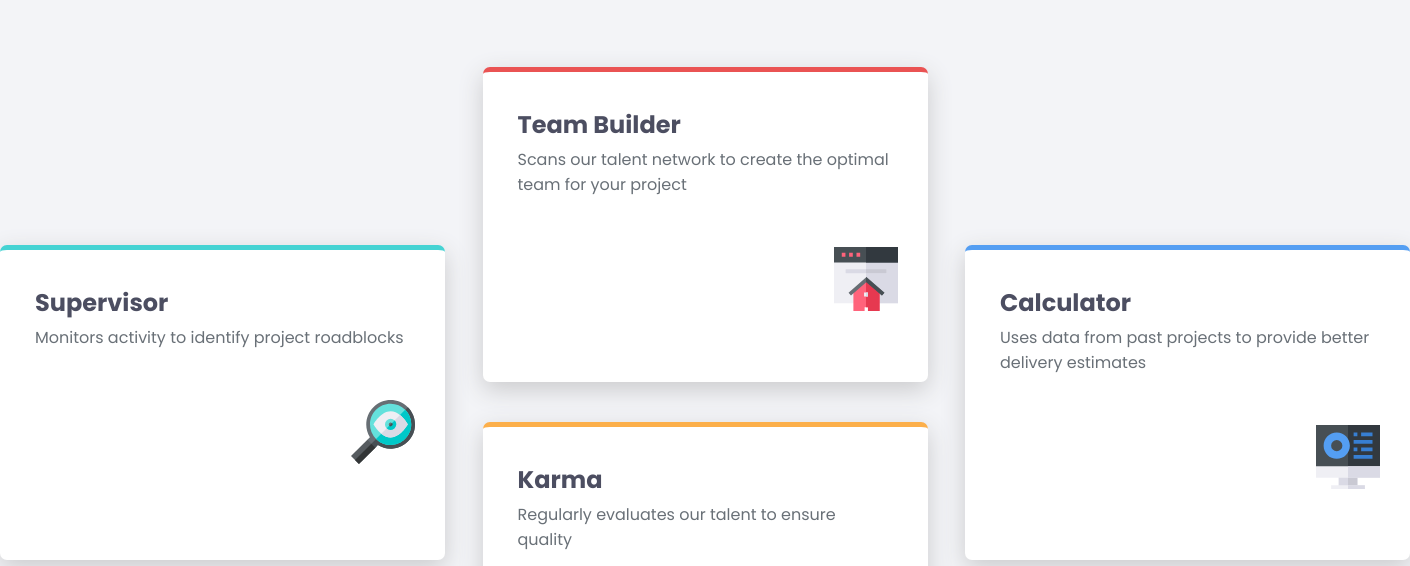
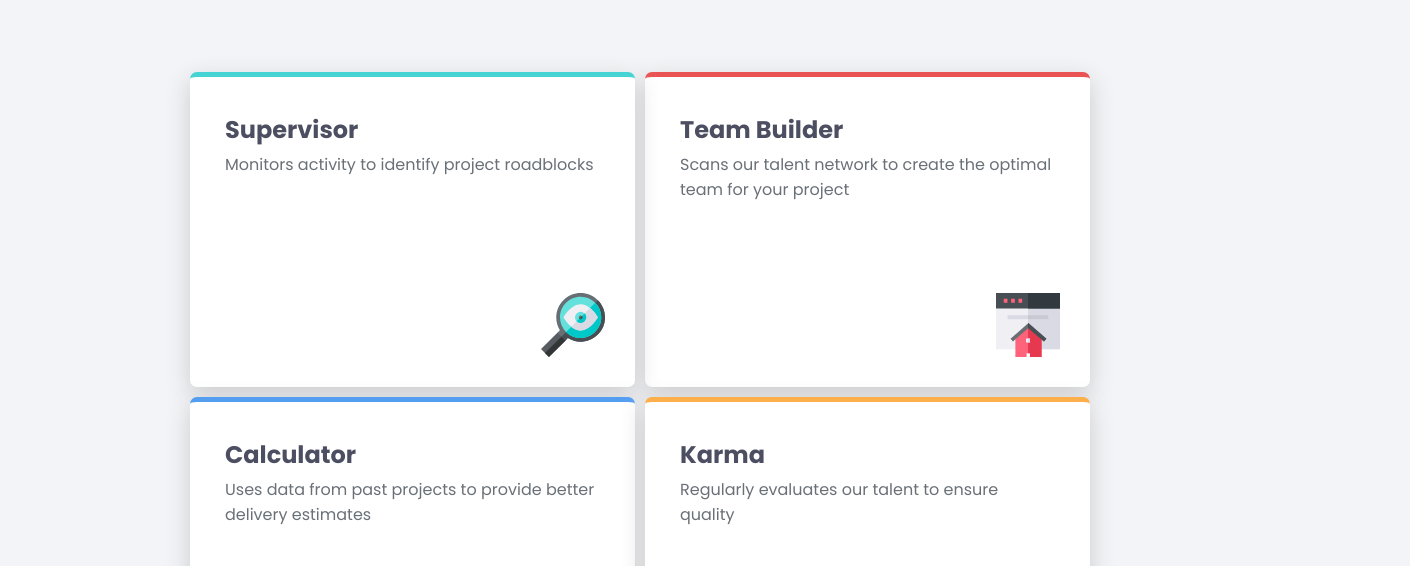
Before and after one commit to RafaelVzz/Four-card-feature-section, a plain HTML site: page index.html in a window 1280 px wide. Shown: the part 234-800 px from the top of the page, 1410 px wide, since content can reach past the window. Drawn offline with Linux system fonts and the light colour scheme.

Commit message:
Maked a ruper responsive layout

```diff
--- a/css/estilos.css
+++ b/css/estilos.css
@@ -14,8 +14,12 @@ div, body{
 
 .encabezado{
     max-width: 575px;
+    width: 100%;
     margin: 0 auto;
     margin-top: 75px;
+    display: flex;
+    flex-direction: column;
+    align-items: center;
 }
 
 .texto_claro{
@@ -35,14 +39,13 @@ div, body{
 }
 
 h1{
-    text-align: center;
     margin: 0;
     font-size: xx-large;
 }
 
 .encabezado p{
+    color: hsl(212, 6%, 44%);
     text-align: center;
-    color: hsl(212, 6%, 44%);
 }
 
 .contenedor-principal{
@@ -60,6 +63,9 @@ h1{
 }
 
 .caja-base{
+    display: flex;
+    flex-direction: column;
+    justify-content: space-between;
     background-color: white;
     width: 445px;
     height: 315px;
@@ -70,9 +76,8 @@ h1{
 }
 
 .caja-base img{
-    float: right;
-    margin: 0;
-    margin-top: 45px;
+    width: 64px;
+    align-self: flex-end;
 }
 
 .caja-base p{
@@ -113,14 +118,56 @@ h1{
     grid-row: 3 / 4;
 }
 
-@media screen and (max-width: 500px){
+@media screen and (max-width: 405px){
+    .encabezado h1, p{
+        text-align: center;
+        text-wrap: pretty;
+    }
+}
+
+@media screen and (max-width: 915px){
     .contenedor-principal{
         display: flex;
         flex-direction: column;
+        margin-bottom: 25px;
     }
 
     .caja-base{
         width: 90%;
         margin-top: 20px;
     }
+
+    .encabezado h1{
+        text-wrap: pretty;
+    }
 }
+
+@media screen and (max-width: 1350px){
+    .contenedor-principal{
+        grid-template-columns: repeat(2, 1fr);
+        grid-template-rows: repeat(2, 1fr);
+        width: fit-content;
+        grid-template-areas:
+        "supervisor team-builder"
+        "calculator karma";
+    }
+
+    .supervisor{
+        grid-area: supervisor;
+    }
+
+    .team-builder{
+        grid-area: team-builder;
+    }
+
+    .calculator{
+        grid-area: calculator;
+    }
+
+    .karma{
+        grid-area: karma;
+    }
+
+
+
+}
--- a/index.html
+++ b/index.html
@@ -20,26 +20,34 @@
     <div class="contenedor-principal">
 
         <div class="caja-base team-builder">
+            <div class="caja-base-texto">
             <h2>Team Builder</h2>
             <p>Scans our talent network to create the optimal team for your project</p>
+            </div>
             <img src="css/images/icon-team-builder.svg">
         </div>
 
         <div class="caja-base supervisor">
+            <div class="caja-base-texto">
             <h2>Supervisor</h2>
             <p>Monitors activity to identify project roadblocks</p>
+            </div>
             <img src="css/images/icon-supervisor.svg">
         </div>
 
         <div class="caja-base calculator">
+            <div class="caja-base-texto">
             <h2>Calculator</h2>
             <p>Uses data from past projects to provide better delivery estimates</p>
+            </div>
             <img src="css/images/icon-calculator.svg">
         </div>
 
         <div class="caja-base karma">
+            <div class="caja-base-texto">
             <h2>Karma</h2>
             <p>Regularly evaluates our talent to ensure quality</p>
+            </div>
             <img src="css/images/icon-karma.svg">
         </div>
 
```
